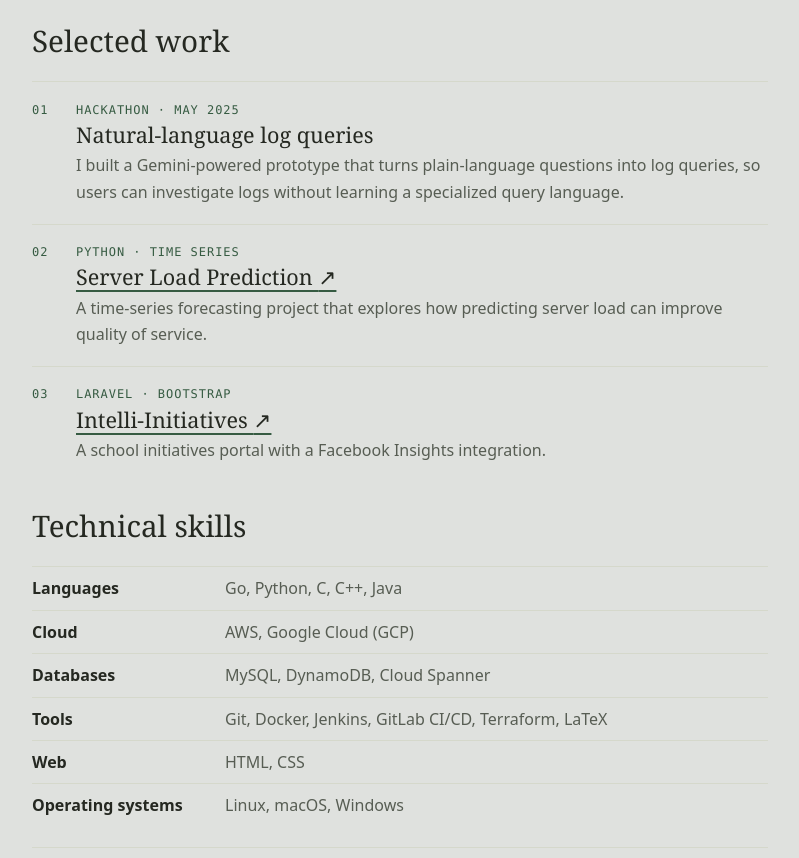
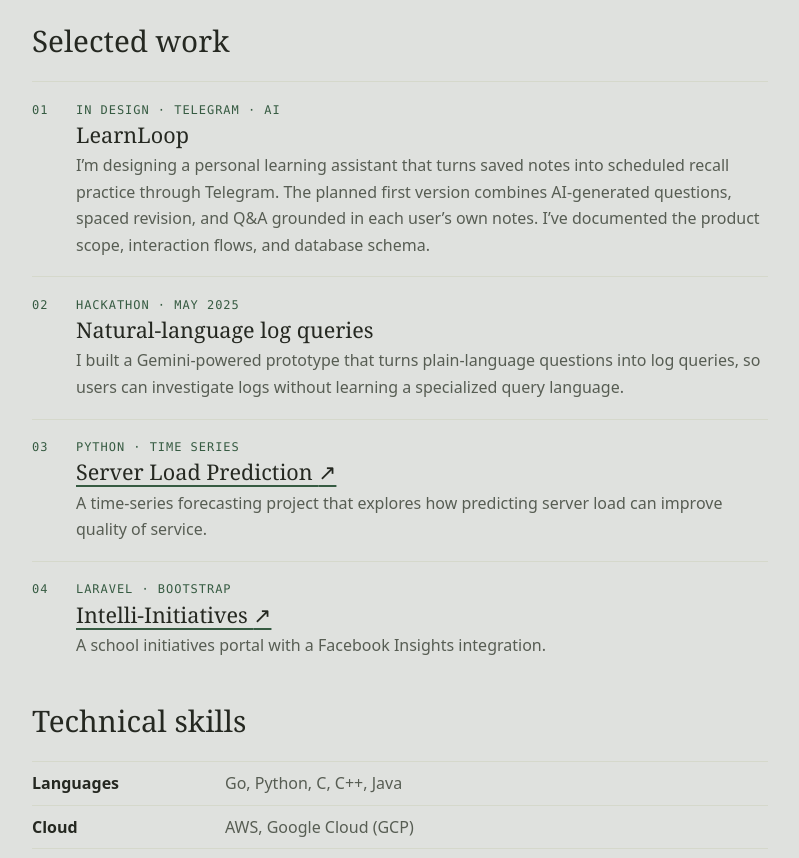
Before and after one commit to surya1729/surya1729.github.io, a plain HTML site: page index.html in a window 1280 px wide. Shown: the part 1699-2557 px from the top of the page, without its empty margins (240-1039 px from the left). Drawn offline with Linux system fonts and the light colour scheme.

Commit message:
added current project

```diff
--- a/index.html
+++ b/index.html
@@ -24,7 +24,7 @@
       <p class="label">Senior software engineer</p>
       <h1 id="name">Suryapratap<br>Chalumuri<span>.</span></h1>
       <p class="summary">I build backend services and cloud infrastructure for secure access products at Menlo Security.</p>
-      <p class="details">Based in Bengaluru, India. My work includes Go microservices, AWS and Google Cloud migrations, and platform security. I’m currently studying AI engineering fundamentals and learning how AI applications are built, evaluated, and deployed.</p>
+      <p class="details">Based in Bengaluru, India. My work includes Go microservices, AWS and Google Cloud migrations, and platform security. I’m currently learning AI engineering, focusing on how AI applications are built, evaluated, and deployed.</p>
     </section>
 
     <section id="experience" aria-labelledby="experience-title">
@@ -78,13 +78,21 @@
         <li>
           <span class="number" aria-hidden="true">01</span>
           <div>
+            <p class="label">In design · Telegram · AI</p>
+            <h3>LearnLoop</h3>
+            <p>I’m designing a personal learning assistant that turns saved notes into scheduled recall practice through Telegram. The planned first version combines AI-generated questions, spaced revision, and Q&amp;A grounded in each user’s own notes. I’ve documented the product scope, interaction flows, and database schema.</p>
+          </div>
+        </li>
+        <li>
+          <span class="number" aria-hidden="true">02</span>
+          <div>
             <p class="label">Hackathon · May 2025</p>
             <h3>Natural-language log queries</h3>
             <p>I built a Gemini-powered prototype that turns plain-language questions into log queries, so users can investigate logs without learning a specialized query language.</p>
           </div>
         </li>
         <li>
-          <span class="number" aria-hidden="true">02</span>
+          <span class="number" aria-hidden="true">03</span>
           <div>
             <p class="label">Python · Time series</p>
             <h3><a href="https://github.com/yogesh9d/Server-Load-Prediction">Server Load Prediction <span aria-hidden="true">↗</span></a></h3>
@@ -92,7 +100,7 @@
           </div>
         </li>
         <li>
-          <span class="number" aria-hidden="true">03</span>
+          <span class="number" aria-hidden="true">04</span>
           <div>
             <p class="label">Laravel · Bootstrap</p>
             <h3><a href="https://github.com/surya1729/Intelli-Initiatives">Intelli-Initiatives <span aria-hidden="true">↗</span></a></h3>
```
